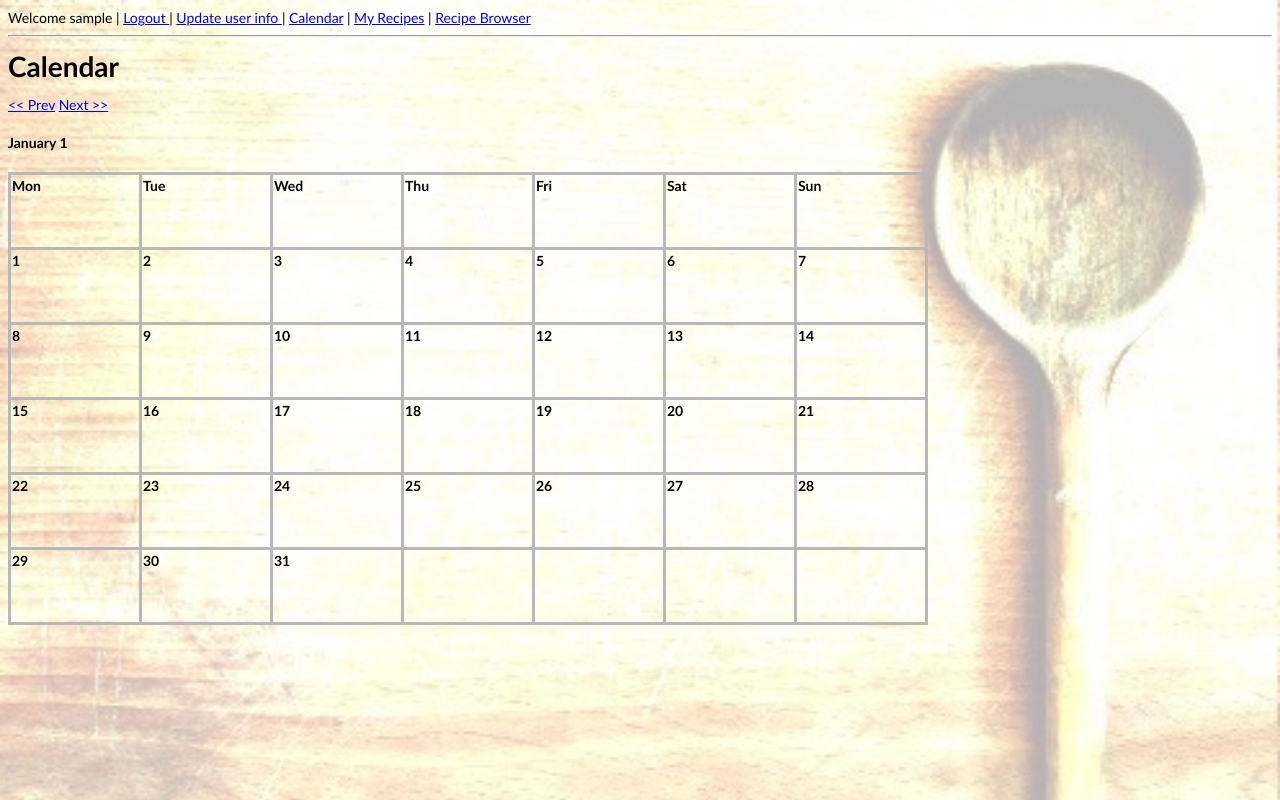
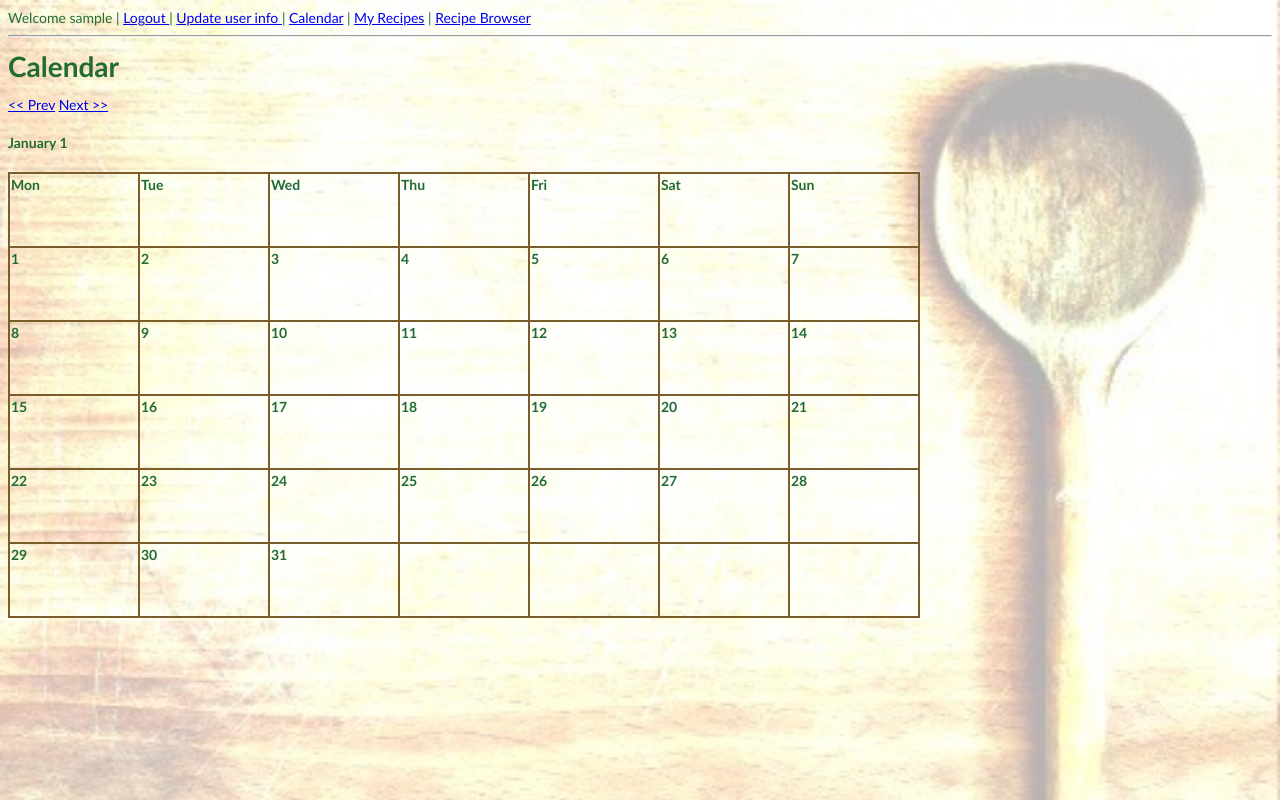
Before and after one commit to jessebutterfield/recipes, a Django app: page /mealplanner/1/1/ in a window 1280 px wide. Run offline with Django 3.2, Linux system fonts and the light colour scheme; a user stored in the database is signed in; tables that the repository leaves empty hold one stand-in row (values such as "Sample post").

Commit message:
added font and border color

```diff
--- a/mealplanner/static/base.css
+++ b/mealplanner/static/base.css
@@ -12,6 +12,7 @@ html, body, form, fieldset, table, tr, td, img, div {
 	font-family: Trebuchet MS, sans-serif;
 	font-size: 14px;
 	font-style: normal;
+	color: #226B33;
 	font-variant: normal;
 	font-weight: 400;
 	line-height: 20px;
--- a/mealplanner/static/month.css
+++ b/mealplanner/static/month.css
@@ -1,7 +1,8 @@
 td {
 vertical-align:text-top;
 border-style:solid;
-border-color:#B8B8B8;
+border-color:#7A5D2A;
+border-width: 2px;
 height:5em;
 width:9em;
 }
```
